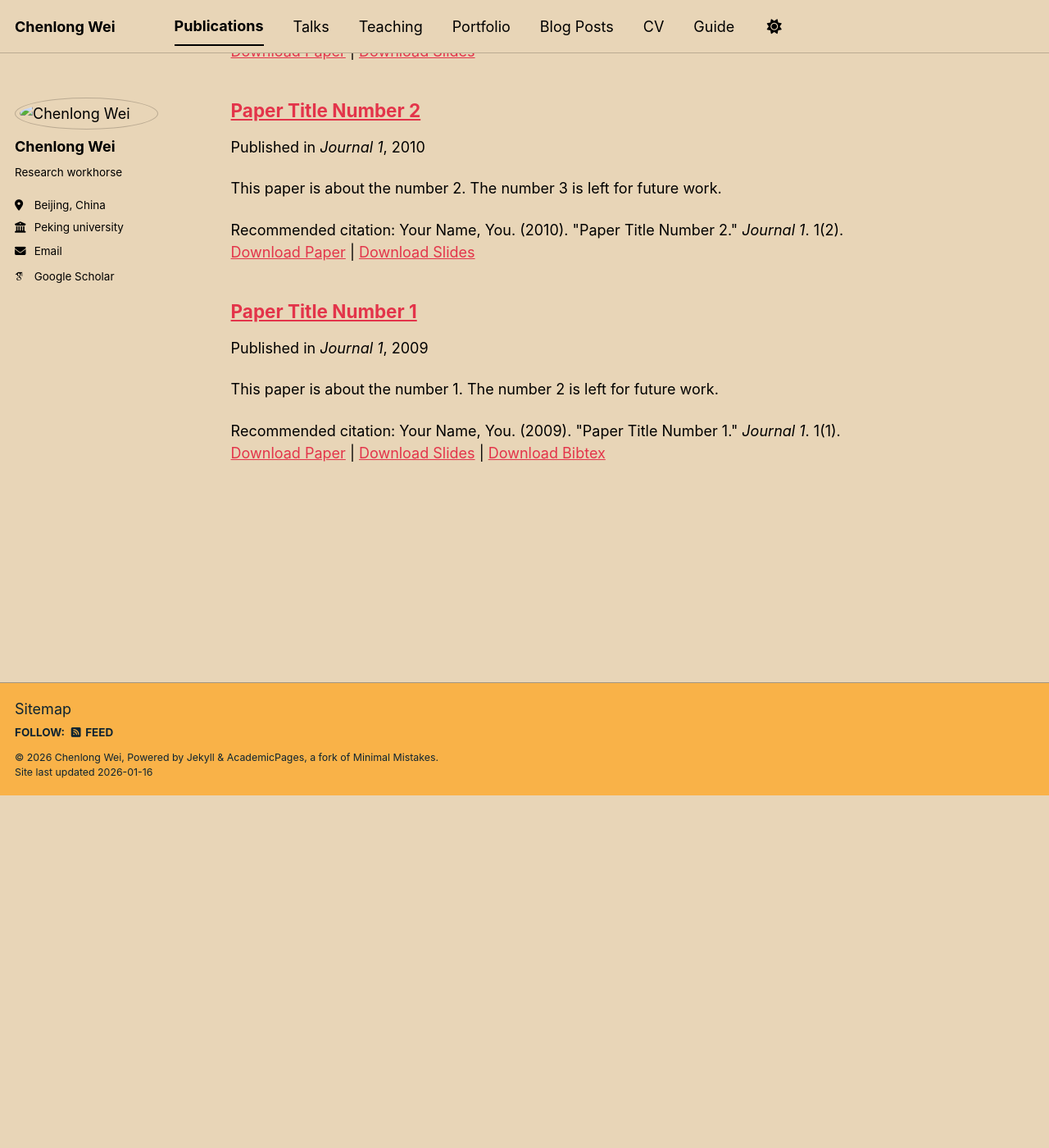
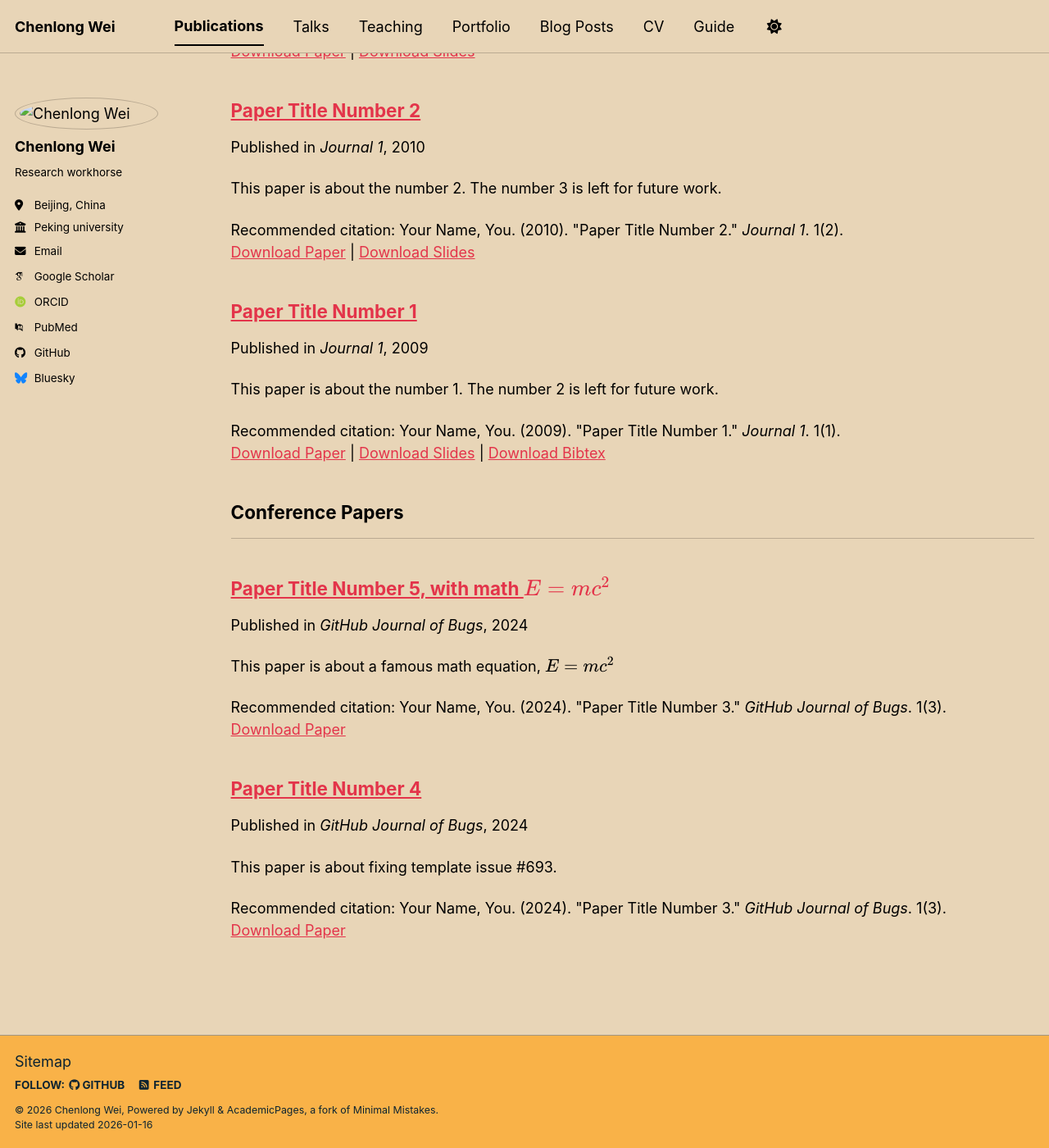
Before and after one commit to Vicwei0625/Vicwei0625.github.io, a Jekyll site: the page built from _pages/publications.html, in a window 1280 px wide and 1400 px high, scrolled down 430 px. Shown: the whole window at 82% size. Built offline with Jekyll 4.4.1, drawn with Linux system fonts in a browser that asks for light colours; some web fonts are replaced; a script bundle is joined from its source files by our own code; library files that are not in the unit come from our copies; some of the changed lines change nothing that is shown.

Commit message:
Update _config.yml

```diff
--- a/_config.yml
+++ b/_config.yml
@@ -15,8 +15,8 @@ name                     : &name "Chenlong Wei"
 description              : &description "LNP"   # Update this with a general description of your site, this is the default if not overridden by a page
 url                      : https://Vicwei0625.github.io # The base hostname & protocol for your site e.g. "https://[your GitHub username].github.io",
                                                            # or if you already have some other page hosted on Github then use "https://[your GitHub username].github.io/[Your Repo Name]"
-#baseurl                  : "" # the subpath of your site, e.g. "/blog"
-#repository               : "Vicwei0625/Vicwei0625.github.io"
+baseurl                  : "" # the subpath of your site, e.g. "/blog"
+repository               : "Vicwei0625/Vicwei0625.github.io"
 
 # Site Author - The following control what appear as part of the author content on the side bar.
 #               If a field is blank the icon and link will not appear, otherwise it will be shown.
@@ -25,7 +25,7 @@ author:
   # Biographic information
   avatar           : "/images/1910307423.png"
   name             : "Chenlong Wei"
-#  pronouns         : # example: "she/her"
+  pronouns         : # example: "she/her"
   bio              : "Research workhorse"
   location         : "Beijing, China"
   employer         : "Peking university"
@@ -33,63 +33,63 @@ author:
   email            : "1910307423@pku.edu.cn"
 
   # Academic websites
-  #academia         : # URL
-  #arxiv            : # URL - Update with the correct link to your profile
+  academia         : # URL
+  arxiv            : # URL - Update with the correct link to your profile
   googlescholar    : "https://scholar.google.com/citations?hl=zh-CN&user=6_INDIsAAAAJ"
-  #inspire-hep      : # URL
-  #impactstory      : # URL
-  #orcid            : "https://orcid.org/yourorcidurl"
-  #semantic         : # URL
-  #ssrn             : # URL
-  #pubmed           : "https://www.ncbi.nlm.nih.gov/pubmed/?term=john+snow"
-  #researchgate     : # URL
-  #scopus           : # URL
-  #zotero           : # URL
+  inspire-hep      : # URL
+  impactstory      : # URL
+  orcid            : "https://orcid.org/yourorcidurl"
+  semantic         : # URL
+  ssrn             : # URL
+  pubmed           : "https://www.ncbi.nlm.nih.gov/pubmed/?term=john+snow"
+  researchgate     : # URL
+  scopus           : # URL
+  zotero           : # URL
 
 
   # Repositories and software development
-  #bitbucket        : # Username - Update with your username on the site
-  #codepen          : # Username
-  #dribbble         : # Username
-  #github           : "academicpages"
- # kaggle           : # Username
-  #stackoverflow    : # User number or user number and name (i.e., use "1" or "1/jeff-atwood")
+  bitbucket        : # Username - Update with your username on the site
+  codepen          : # Username
+  dribbble         : # Username
+  github           : "Vicwei0625"
+  kaggle           : # Username
+  stackoverflow    : # User number or user number and name (i.e., use "1" or "1/jeff-atwood")
 
   # Social media
-  #artstation       : # Username
-  #bluesky          : "bsky.app" # Replace this with you Bluesky username
-  #facebook         : # Username
-  #flickr           : # Username
-  #foursquare       : # Username
-  #goodreads        : # Username
-  #google_plus      : # Username
-  #keybase          : # Username
- # instagram        : # Username
- # lastfm           : # Username
- # linkedin         : # Username
-#  mastodon         : # URL
-#  medium           : # URL
- # pinterest        : # Username
- # soundcloud       : # Username
-#  steam            : # Username
- # telegram         : # URL
-#  tumblr           : # Username
- # twitter          : # Username for X / Twitter
-#  vine             : # Username
+  artstation       : # Username
+  bluesky          : "bsky.app" # Replace this with you Bluesky username
+  facebook         : # Username
+  flickr           : # Username
+  foursquare       : # Username
+  goodreads        : # Username
+  google_plus      : # Username
+  keybase          : # Username
+  instagram        : # Username
+  lastfm           : # Username
+  linkedin         : # Username
+  mastodon         : # URL
+  medium           : # URL
+  pinterest        : # Username
+  soundcloud       : # Username
+  steam            : # Username
+  telegram         : # URL
+  tumblr           : # Username
+  twitter          : # Username for X / Twitter
+  vine             : # Username
   weibo            : # 小格子、灰
- # wikipedia        : # Username
+  wikipedia        : # Username
   weixin           : # w1204774586
- # youtube          : # Username
- # zhihu            : # Username
+  youtube          : # Username
+  zhihu            : # Username
 
 # Publication Category - The following the list of publication categories and their headings
 publication_category:
- # books:
- #   title: 'Books'
+  books:
+    title: 'Books'
   manuscripts:
     title: 'Journal Articles'
- # conferences:
- #   title: 'Conference Papers'
+  conferences:
+    title: 'Conference Papers'
 
 # Site Settings
 teaser                   :  # filename of teaser fallback teaser image placed in /images/ for social media previews
```
